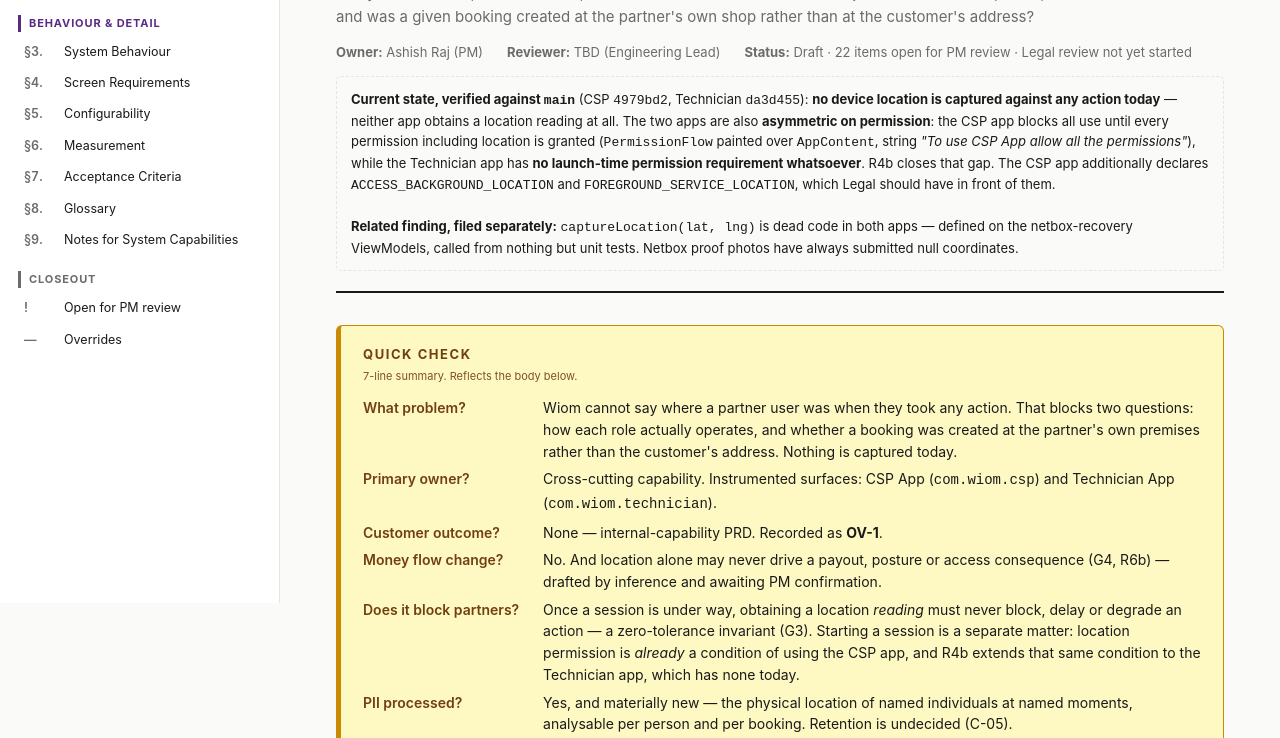
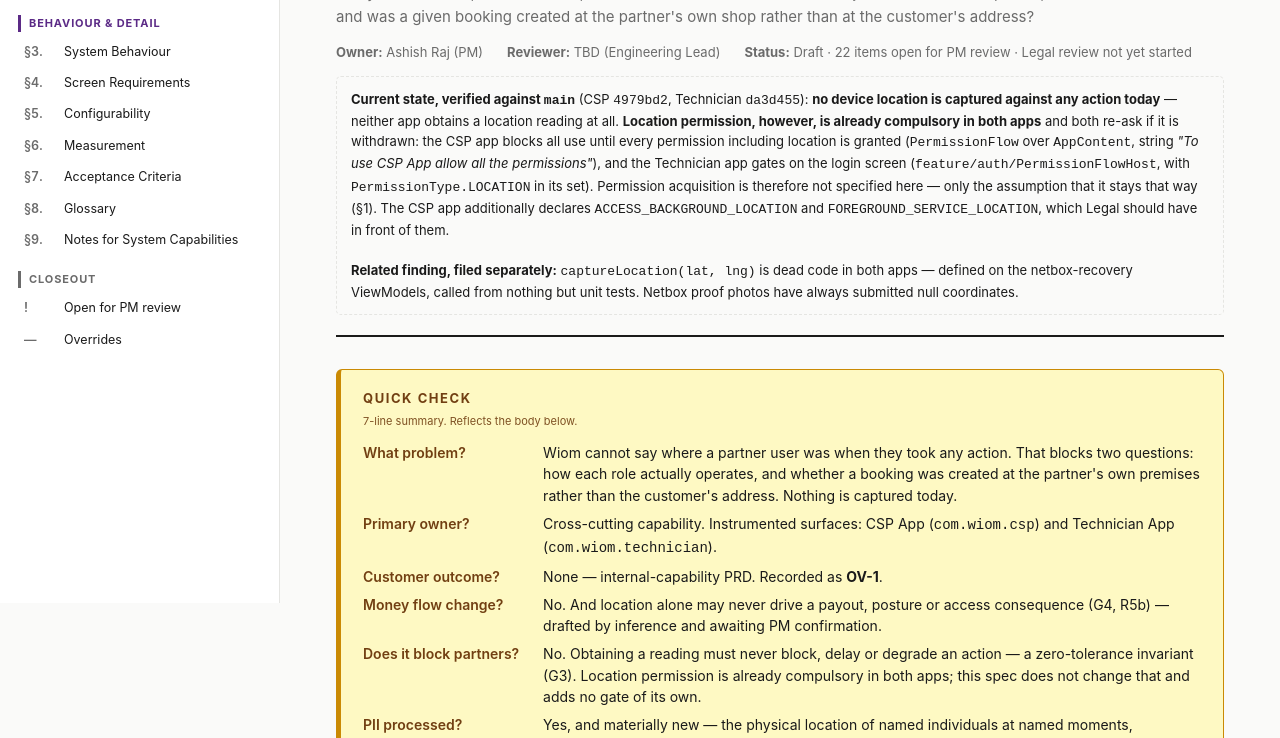
Before and after one commit to ashish-raj-wiom/partner-action-location, a plain HTML site: page index.html in a window 1280 px wide. Shown: the part 197-935 px from the top of the page. Drawn offline with Linux system fonts and the light colour scheme; a script that the page names is missing.

Commit message:
Correct the page header: both apps already gate on location
The header still claimed the Technician app had no launch-time permission
requirement and that R4b closed the gap. Both wrong: it gates via
feature/auth/PermissionFlowHost on the login screen, and R4b no longer exists.

Co-Authored-By: Claude Opus 5 (1M context) <noreply@anthropic.com>

```diff
--- a/index.html
+++ b/index.html
@@ -170,7 +170,7 @@
     <span><strong>Status:</strong> Draft · 22 items open for PM review · Legal review not yet started</span>
   </div>
   <div class="convention">
-    <strong>Current state, verified against <code>main</code></strong> (CSP <code>4979bd2</code>, Technician <code>da3d455</code>): <strong>no device location is captured against any action today</strong> — neither app obtains a location reading at all. The two apps are also <strong>asymmetric on permission</strong>: the CSP app blocks all use until every permission including location is granted (<code>PermissionFlow</code> painted over <code>AppContent</code>, string <em>"To use CSP App allow all the permissions"</em>), while the Technician app has <strong>no launch-time permission requirement whatsoever</strong>. R4b closes that gap. The CSP app additionally declares <code>ACCESS_BACKGROUND_LOCATION</code> and <code>FOREGROUND_SERVICE_LOCATION</code>, which Legal should have in front of them.<br><br>
+    <strong>Current state, verified against <code>main</code></strong> (CSP <code>4979bd2</code>, Technician <code>da3d455</code>): <strong>no device location is captured against any action today</strong> — neither app obtains a location reading at all. <strong>Location permission, however, is already compulsory in both apps</strong> and both re-ask if it is withdrawn: the CSP app blocks all use until every permission including location is granted (<code>PermissionFlow</code> over <code>AppContent</code>, string <em>"To use CSP App allow all the permissions"</em>), and the Technician app gates on the login screen (<code>feature/auth/PermissionFlowHost</code>, with <code>PermissionType.LOCATION</code> in its set). Permission acquisition is therefore not specified here — only the assumption that it stays that way (§1). The CSP app additionally declares <code>ACCESS_BACKGROUND_LOCATION</code> and <code>FOREGROUND_SERVICE_LOCATION</code>, which Legal should have in front of them.<br><br>
     <strong>Related finding, filed separately:</strong> <code>captureLocation(lat, lng)</code> is dead code in both apps — defined on the netbox-recovery ViewModels, called from nothing but unit tests. Netbox proof photos have always submitted null coordinates.
   </div>
 </header>
@@ -182,8 +182,8 @@
     <dt>What problem?</dt><dd>Wiom cannot say where a partner user was when they took any action. That blocks two questions: how each role actually operates, and whether a booking was created at the partner's own premises rather than the customer's address. Nothing is captured today.</dd>
     <dt>Primary owner?</dt><dd>Cross-cutting capability. Instrumented surfaces: CSP App (<code>com.wiom.csp</code>) and Technician App (<code>com.wiom.technician</code>).</dd>
     <dt>Customer outcome?</dt><dd>None — internal-capability PRD. Recorded as <strong>OV-1</strong>.</dd>
-    <dt>Money flow change?</dt><dd>No. And location alone may never drive a payout, posture or access consequence (G4, R6b) — drafted by inference and awaiting PM confirmation.</dd>
-    <dt>Does it block partners?</dt><dd>Once a session is under way, obtaining a location <em>reading</em> must never block, delay or degrade an action — a zero-tolerance invariant (G3). Starting a session is a separate matter: location permission is <em>already</em> a condition of using the CSP app, and R4b extends that same condition to the Technician app, which has none today.</dd>
+    <dt>Money flow change?</dt><dd>No. And location alone may never drive a payout, posture or access consequence (G4, R5b) — drafted by inference and awaiting PM confirmation.</dd>
+    <dt>Does it block partners?</dt><dd>No. Obtaining a reading must never block, delay or degrade an action — a zero-tolerance invariant (G3). Location permission is already compulsory in both apps; this spec does not change that and adds no gate of its own.</dd>
     <dt>PII processed?</dt><dd>Yes, and materially new — the physical location of named individuals at named moments, analysable per person and per booking. Retention is undecided (C-05).</dd>
     <dt>Legal sign-off required?</dt><dd><strong>Yes — and not yet started.</strong> Per-individual location analysis is a wider purpose than the Call Logs PRD was first signed off for, and that widening is what left Call Logs blocked on re-review. The wide purpose is stated here from v1 so it is reviewed once. Note also that the CSP app already holds background-location permission.</dd>
   </dl>
```
